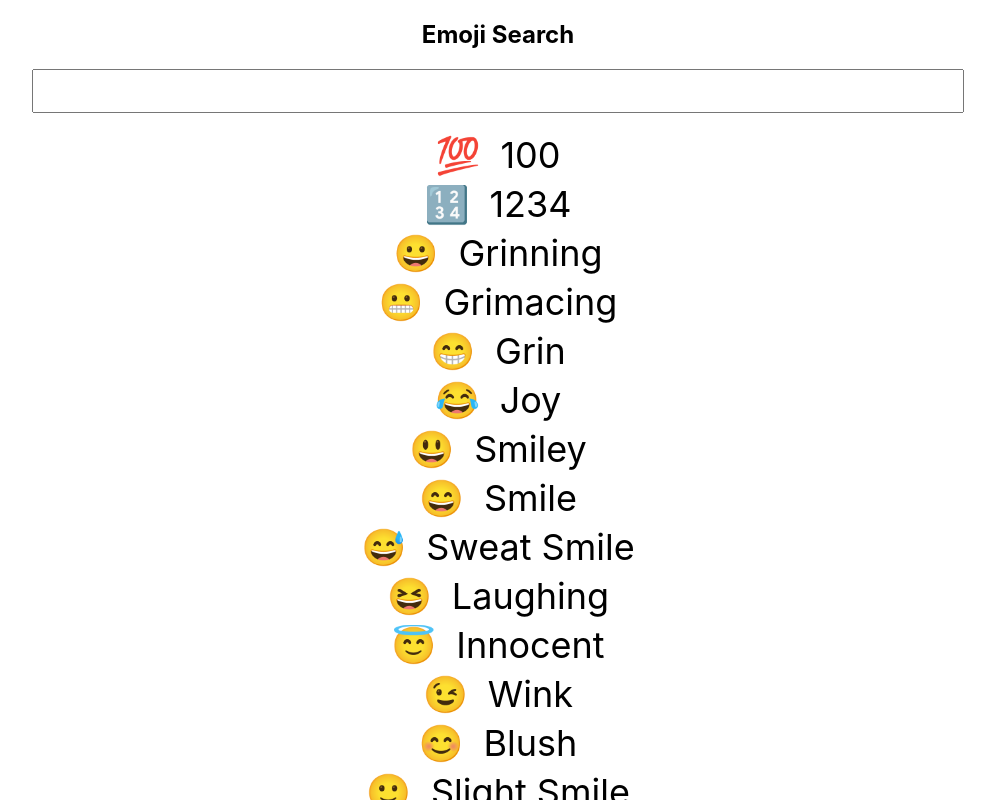
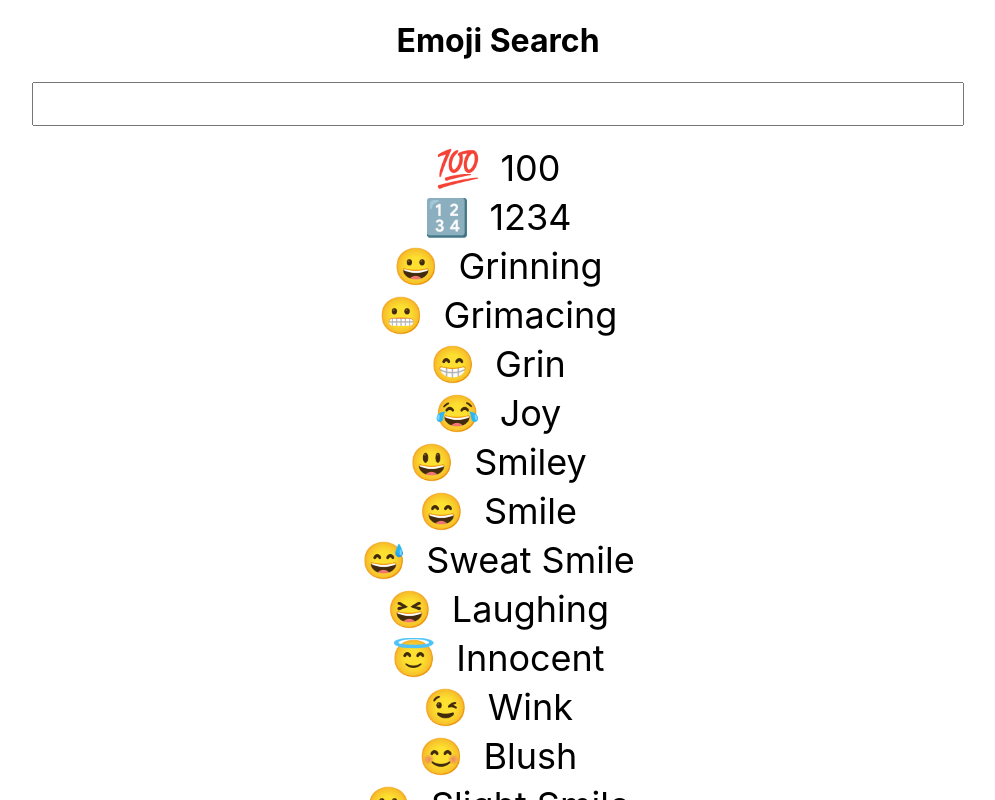
Before and after one commit to darksaber9999/emoji-search, a React (Create React App) app: page / in a window 1280 px wide. Shown: the top 800 px of the page, without its empty margins (142-1137 px from the left). Built offline with nearby package versions, Linux system fonts and the light colour scheme.

Commit message:
Update header to H1

```diff
--- a/src/Components/Header.jsx
+++ b/src/Components/Header.jsx
@@ -1,7 +1,7 @@
 function Header() {
   return (
     <div className="searchHeader">
-      <h2>Emoji Search</h2>
+      <h1>Emoji Search</h1>
     </div>
   );
 }
```
